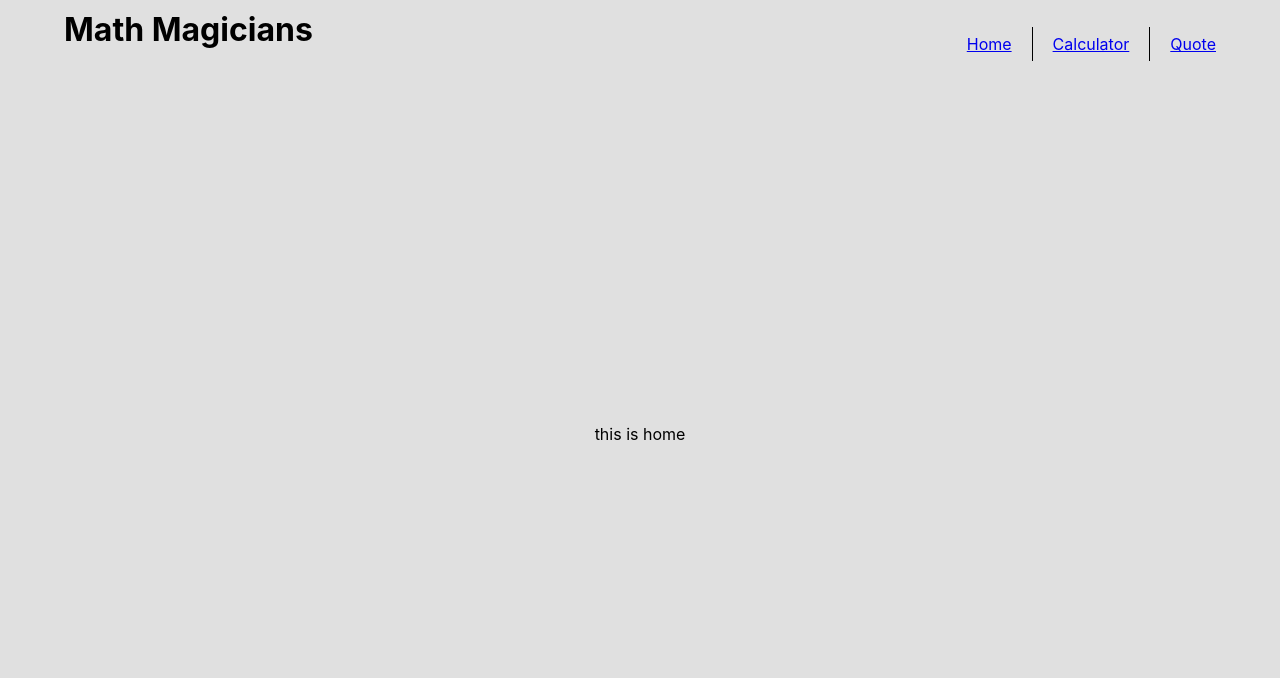
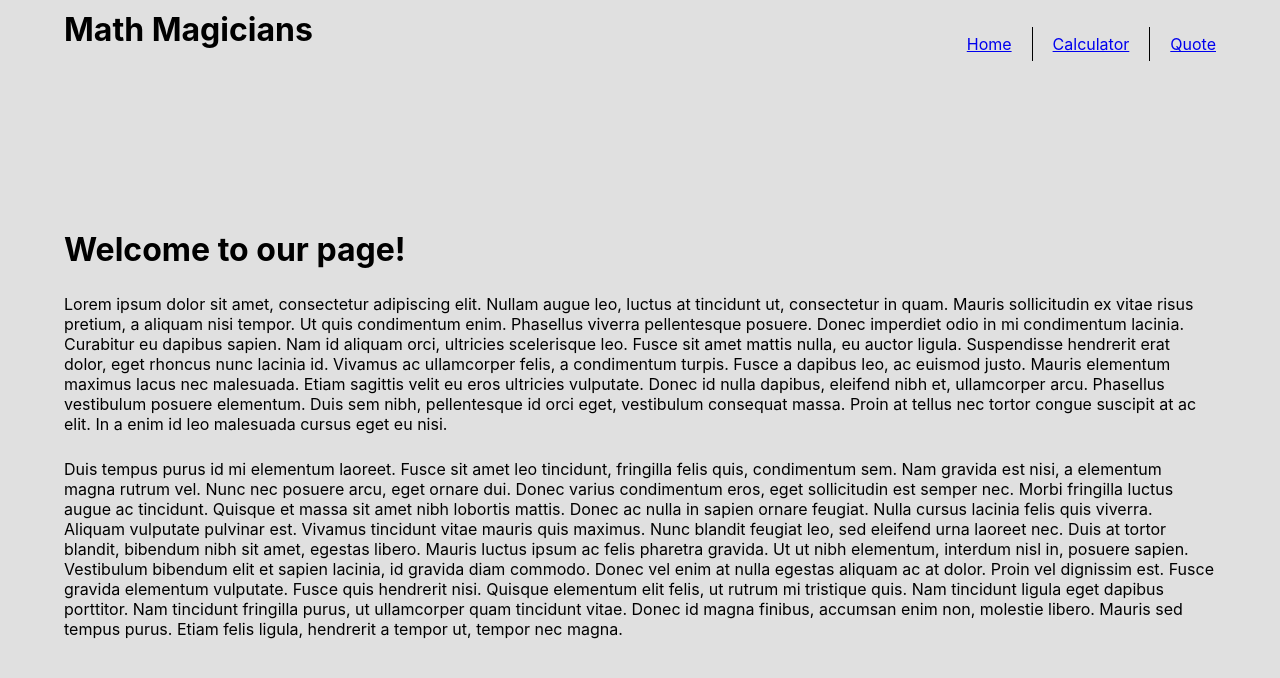
Before and after one commit to Estete9/Math-Magicians, a React (Create React App) app: page / in a window 1280 px wide. Shown: the top 678 px of the page. Built offline with nearby package versions, Linux system fonts and the light colour scheme.

Commit message:
Implement Home screen layout and styles

```diff
--- a/src/Routes/HomeScreen.js
+++ b/src/Routes/HomeScreen.js
@@ -1,8 +1,49 @@
+import styles from '../styles/homeScreen.module.css';
+
 function HomeScreen() {
   return (
     // <div className='wrapper'>
-    <div className="home">
-      <div> this is home</div>
+    <div className={styles.homeScreen}>
+      <div className={styles.homeContent}>
+        <h1 className={styles.homeTitle}>Welcome to our page!</h1>
+        <p className={styles.homeText}>
+          Lorem ipsum dolor sit amet, consectetur adipiscing elit. Nullam augue
+          leo, luctus at tincidunt ut, consectetur in quam. Mauris sollicitudin
+          ex vitae risus pretium, a aliquam nisi tempor. Ut quis condimentum
+          enim. Phasellus viverra pellentesque posuere. Donec imperdiet odio in
+          mi condimentum lacinia. Curabitur eu dapibus sapien. Nam id aliquam
+          orci, ultricies scelerisque leo. Fusce sit amet mattis nulla, eu
+          auctor ligula. Suspendisse hendrerit erat dolor, eget rhoncus nunc
+          lacinia id. Vivamus ac ullamcorper felis, a condimentum turpis. Fusce
+          a dapibus leo, ac euismod justo. Mauris elementum maximus lacus nec
+          malesuada. Etiam sagittis velit eu eros ultricies vulputate. Donec id
+          nulla dapibus, eleifend nibh et, ullamcorper arcu. Phasellus
+          vestibulum posuere elementum. Duis sem nibh, pellentesque id orci
+          eget, vestibulum consequat massa. Proin at tellus nec tortor congue
+          suscipit at ac elit. In a enim id leo malesuada cursus eget eu nisi.
+        </p>
+        <p>
+          Duis tempus purus id mi elementum laoreet. Fusce sit amet leo
+          tincidunt, fringilla felis quis, condimentum sem. Nam gravida est
+          nisi, a elementum magna rutrum vel. Nunc nec posuere arcu, eget ornare
+          dui. Donec varius condimentum eros, eget sollicitudin est semper nec.
+          Morbi fringilla luctus augue ac tincidunt. Quisque et massa sit amet
+          nibh lobortis mattis. Donec ac nulla in sapien ornare feugiat. Nulla
+          cursus lacinia felis quis viverra. Aliquam vulputate pulvinar est.
+          Vivamus tincidunt vitae mauris quis maximus. Nunc blandit feugiat leo,
+          sed eleifend urna laoreet nec. Duis at tortor blandit, bibendum nibh
+          sit amet, egestas libero. Mauris luctus ipsum ac felis pharetra
+          gravida. Ut ut nibh elementum, interdum nisl in, posuere sapien.
+          Vestibulum bibendum elit et sapien lacinia, id gravida diam commodo.
+          Donec vel enim at nulla egestas aliquam ac at dolor. Proin vel
+          dignissim est. Fusce gravida elementum vulputate. Fusce quis hendrerit
+          nisi. Quisque elementum elit felis, ut rutrum mi tristique quis. Nam
+          tincidunt ligula eget dapibus porttitor. Nam tincidunt fringilla
+          purus, ut ullamcorper quam tincidunt vitae. Donec id magna finibus,
+          accumsan enim non, molestie libero. Mauris sed tempus purus. Etiam
+          felis ligula, hendrerit a tempor ut, tempor nec magna.
+        </p>
+      </div>
     </div>
   );
 }
--- /dev/null
+++ b/src/styles/homeScreen.module.css
@@ -0,0 +1,10 @@
+.homeScreen {
+  width: 100%;
+}
+
+.homeContent {
+  display: flex;
+  flex-direction: column;
+  gap: 25px;
+  text-align: left;
+}
```
